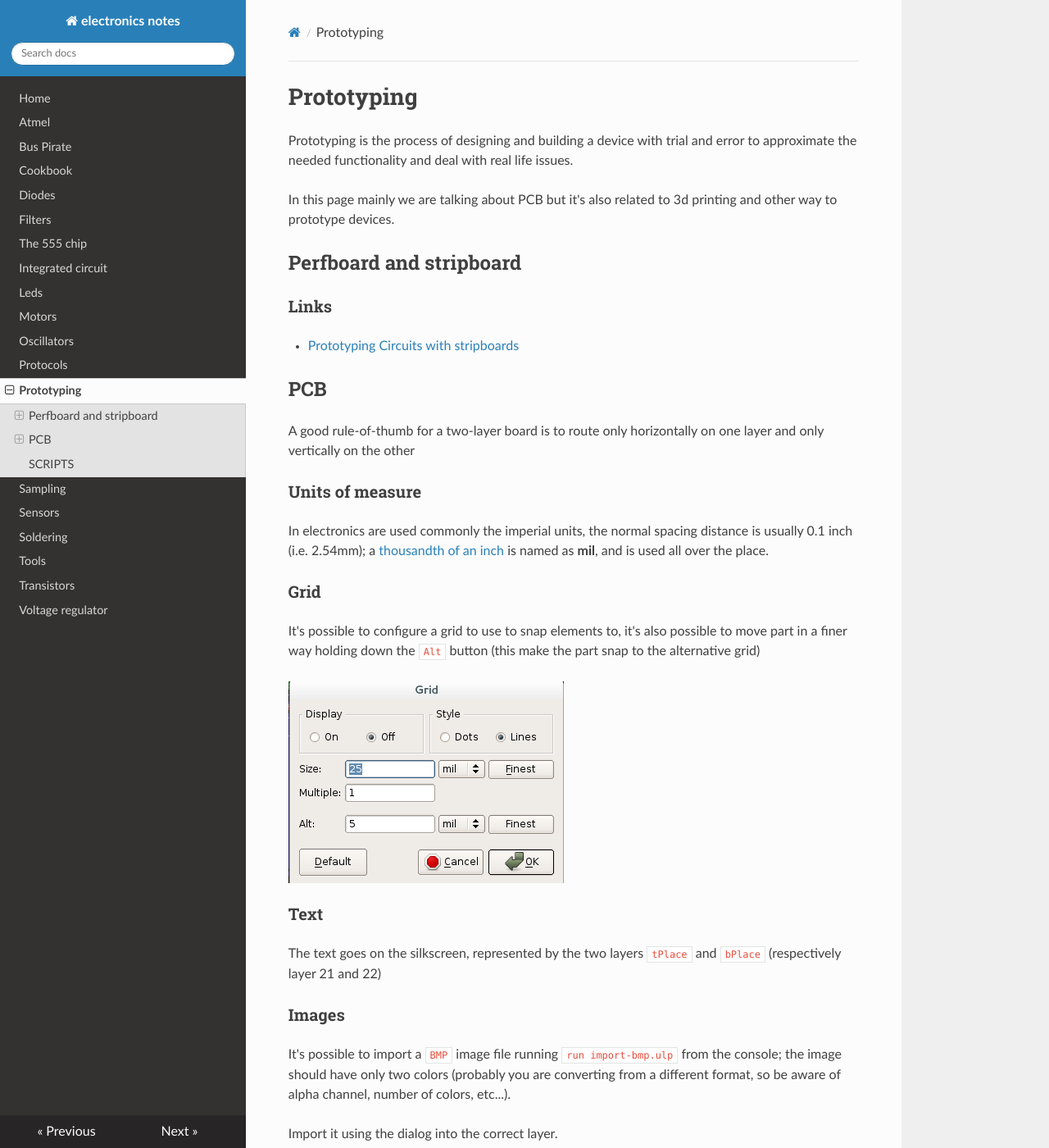
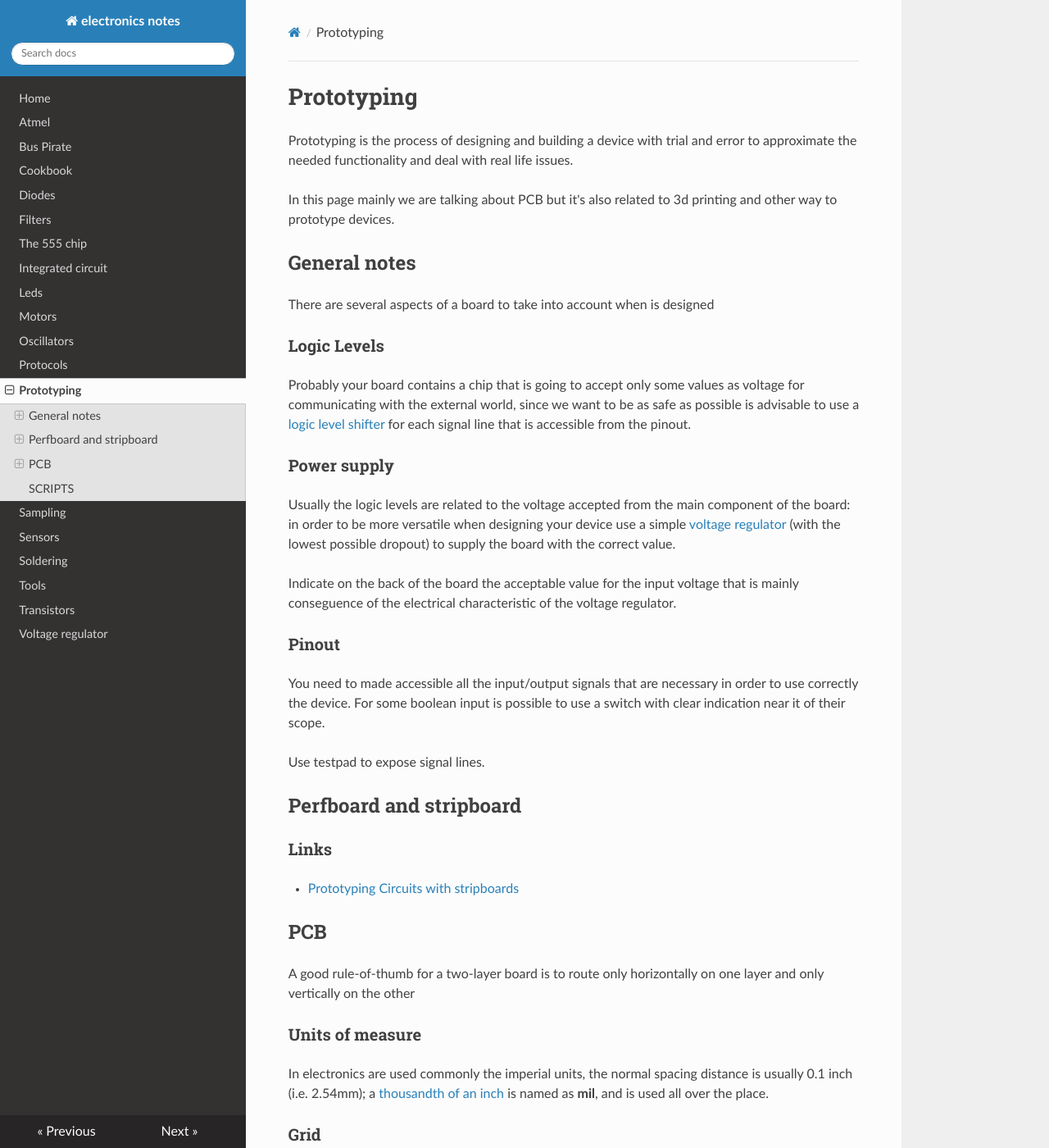
Before and after one commit to gipi/electronics-notes, an MkDocs documentation site: the page built from docs/Prototyping.md, in a window 1280 px wide and 1400 px high. Shown: the whole window at 82% size. Built offline with MkDocs 1.6.1, drawn with Linux system fonts in a browser that asks for light colours; nearby versions of some CDN libraries; old or Windows-style settings are respelled for this version of MkDocs.

Commit message:
Add some notes about general guidelines about prototyping devices.

```diff
--- a/docs/Prototyping.md
+++ b/docs/Prototyping.md
@@ -6,6 +6,35 @@ and deal with real life issues.
 
 In this page mainly we are talking about PCB but it's also related
 to 3d printing and other way to prototype devices.
+
+## General notes
+
+There are several aspects of a board to take into account when is designed
+
+### Logic Levels
+
+Probably your board contains a chip that is going to accept only some values
+as voltage for communicating with the external world, since we want to be as
+safe as possible is advisable to use a [logic level shifter](cookbook.md#logic-level-converter)
+for each signal line that is accessible from the pinout.
+
+### Power supply
+
+Usually the logic levels are related to the voltage accepted from the main
+component of the board: in order to be more versatile when designing your
+device use a simple [voltage regulator](voltagereg#linear) (with the lowest possible dropout) to
+supply the board with the correct value.
+
+Indicate on the back of the board the acceptable value for the input voltage that
+is mainly conseguence of the electrical characteristic of the voltage regulator.
+
+### Pinout
+
+You need to made accessible all the input/output signals that are necessary in order
+to use correctly the device. For some boolean input is possible to use a switch
+with clear indication near it of their scope.
+
+Use testpad to expose signal lines.
 
 ## Perfboard and stripboard
 
```
